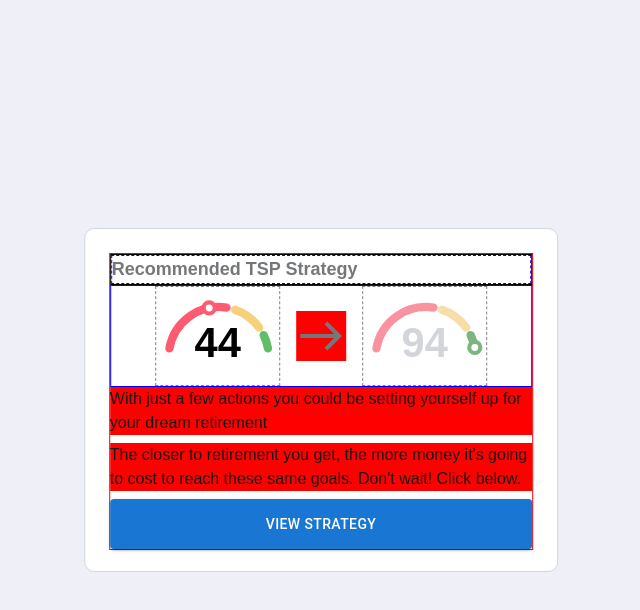
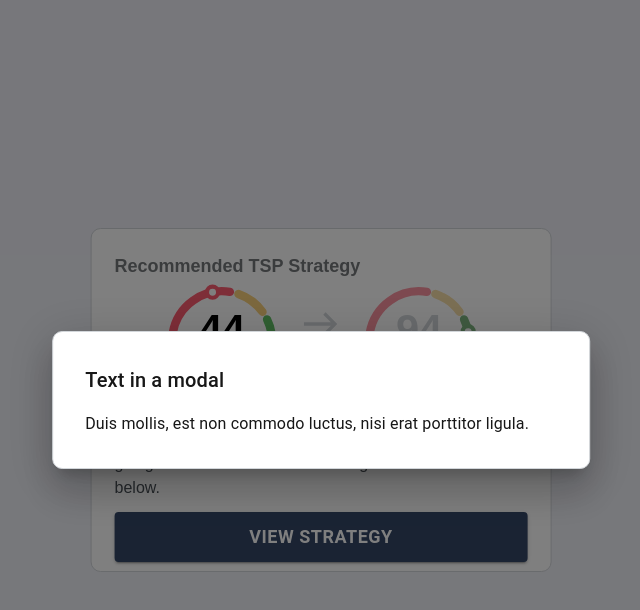
Before and after one commit to jrohall/parco, a Next.js app: page / in a window 1280 px wide. Both pictures are taken after a click on the button "VIEW STRATEGY". Shown: the top 610 px of the page, without its empty margins (319-959 px from the left). Built offline with nearby package versions, Linux system fonts and the light colour scheme.

Commit message:
started popup outline

```diff
--- /dev/null
+++ b/src/app/components/popup/set-popup.tsx
@@ -0,0 +1,53 @@
+'use client';
+import * as React from 'react';
+import Box from '@mui/material/Box';
+import Typography from '@mui/material/Typography';
+import Modal from '@mui/material/Modal';
+
+const style = {
+  position: 'absolute',
+  top: '50%',
+  left: '50%',
+  transform: 'translate(-50%, -50%)',
+  width: '42vw',
+  boxShadow: 24,
+  p: 4,
+  background: 'white',
+  borderRadius: '10px',
+  borderWidth: '1px',
+  borderColor: '#D2D6DA',
+};
+
+export default function ModalPopup({openModal, closeCallback}:any) {
+  const [open, setOpen] = React.useState(openModal);
+  const handleOpen = () => setOpen(true);
+  const handleClose = () => {
+    setOpen(false);
+    closeCallback();
+  }
+
+  React.useEffect(()=>{
+    console.log('opne modal', openModal);
+    setOpen(openModal);
+  },[openModal]);
+
+  return (
+    <div>
+      <Modal
+        open={open}
+        onClose={handleClose}
+        aria-labelledby="modal-modal-title"
+        aria-describedby="modal-modal-description"
+      >
+        <Box sx={style}>
+          <Typography id="modal-modal-title" variant="h6" component="h2">
+            Text in a modal
+          </Typography>
+          <Typography id="modal-modal-description" sx={{ mt: 2 }}>
+            Duis mollis, est non commodo luctus, nisi erat porttitor ligula.
+          </Typography>
+        </Box>
+      </Modal>
+    </div>
+  );
+}
--- a/src/app/components/rangerSlider/rangeSlider.tsx
+++ b/src/app/components/rangerSlider/rangeSlider.tsx
@@ -7,9 +7,10 @@
   width: number;
   height?: number;
   isActive: boolean;
+  showBorder?: boolean;
 }
 
-const RangeSlider: React.FC<RangeSliderProps> = ({ value, width, height = width * 0.8, isActive = true }) => {
+const RangeSlider: React.FC<RangeSliderProps> = ({ value, width, height = width * 0.7, isActive = true, showBorder }) => {
   const red = "#FD5C70";
   const yellow = "#F8D07B";
   const green = "#60BE64";
@@ -126,7 +127,7 @@
   }, [value, isActive]);
 
   return (
-    <Box component="section" sx={{ border: '1px dashed grey', height: height, width: width }}>
+    <Box component="section" sx={{ height: height, width: width, border: showBorder ? '1px dashed grey' : 'none' }}>
       <defs>
         <filter id={`circleShadow-${value}`} x="-50%" y="-50%" width="200%" height="200%">
           <feDropShadow dx="0" dy="2" stdDeviation="4" floodColor="rgba(0, 0, 0, 0.3)" />
--- a/src/app/page.tsx
+++ b/src/app/page.tsx
@@ -1,12 +1,29 @@
+"use client"
 import { Container, Box, Typography, makeStyles, Button } from '@mui/material';
 import Grid from '@mui/material/Grid2';
 import RangeSlider from './components/rangerSlider/rangeSlider';
 import EastIcon from '@mui/icons-material/East';
+import { useState } from 'react';
+import ModalPopup from './components/popup/set-popup';
+
+const lightGray = '#D2D6DA'
+const medGray = '#75787B';
+const darkGray = '#495057';
+const secondaryDark = '#344767';
 
 
-const medGray = '#75787B';
 
-export default function Home() {
+export function Home() {
+  const [openModal, setOpenModal] = useState(false);
+    const handleBtnClick = () => {
+        setOpenModal(true);
+    }
+
+    const handleModalClose = () => {
+        setOpenModal(false);
+    }
+
+
   return (
     <Box
       sx={{
@@ -14,7 +31,7 @@
         justifyContent: 'center',
         alignItems: 'flex-start',
         height: '43vh',
-        width: '37vw',
+        width: '36vw',
         position: 'absolute',
         top: '50%',
         left: '50%',
@@ -25,36 +42,37 @@
         borderColor: '#D2D6DA',
       }}
     >
-      <Grid container spacing={0} sx={{ width: '90%', border: '1px solid red', marginTop: '3vh', marginRight: '5px', marginLeft: '5px' }}>
+      <Grid container spacing={0} sx={{ width: '90%', marginTop: '3vh', marginRight: '8px', marginLeft: '8px' }}>
 
-        <Grid size={12} style={{ border: '1px solid black'}}>
-          <p style={{ color: '#75787B', fontSize: '18px', fontWeight: 'bold', border: '1px dashed blue' }}>Recommended TSP Strategy</p>
+        <Grid size={12}>
+          <p style={{ color: '#75787B', fontSize: '18px', fontWeight: 'bold' }}>Recommended TSP Strategy</p>
         </Grid>
 
-        <Grid size={12} container spacing={2} justifyContent="center" alignItems="center" style={{ border: '1px solid blue'}}>
+        <Grid size={12} container spacing={2} justifyContent="center" alignItems="center">
           <Grid>
             <RangeSlider value={44} width={125} isActive={true}/>
           </Grid>
           <Grid>
-            <EastIcon sx={{ fontSize: '50px', color: medGray, backgroundColor: 'red' }}/>
+            <EastIcon sx={{ fontSize: '40px', color: lightGray }}/>
           </Grid>
           <Grid>
             <RangeSlider value={94} width={125} isActive={false}/>
           </Grid>
         </Grid>
 
-        <Grid size={12} container spacing={1}>
+        <Grid size={12} container spacing={1.5}>
 
           <Grid size={12}>
-            <p style={{ background: 'red'}}>With just a few actions you could be setting yourself up for your dream retirement</p>
+            <p style={{ color: darkGray}}>With just a few actions you could be setting yourself up for your dream retirement.</p>
           </Grid>
 
           <Grid size={12}>
-            <h1 style={{ background: 'red'}}>The closer to retirement you get, the more money it's going to cost to reach these same goals. Don't wait! Click below.</h1>
+            <h1 style={{ color: darkGray }}>The closer to retirement you get, the more money it's going to cost to reach these same goals. Don't wait! Click below.</h1>
           </Grid>
 
           <Grid size={12} sx={{ display: 'flex', justifyContent: 'center', alignItems: 'center' }}>
-            <Button variant="contained" sx={{ width: '100%', height: '50px'}}>View Strategy</Button>
+            <Button variant="contained" sx={{ width: '100%', height: '50px', backgroundColor: secondaryDark, fontWeight: 'bold', fontSize: '18px', alignItems: 'center'}} onClick={handleBtnClick}>View Strategy</Button>
+            <ModalPopup openModal={openModal} closeCallback={handleModalClose} />
           </Grid>
 
         </Grid>
@@ -62,3 +80,5 @@
     </Box>
   );
 }
+
+export default Home;
```
